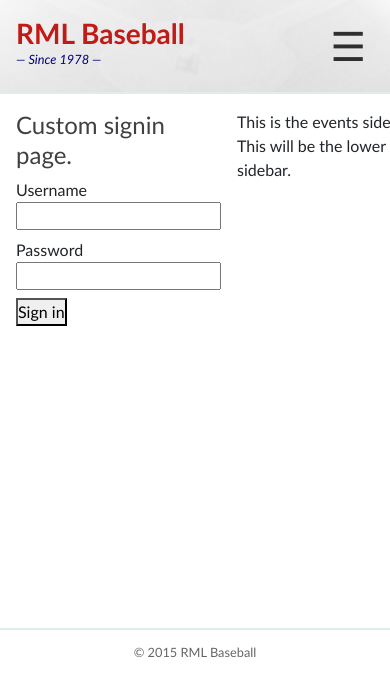
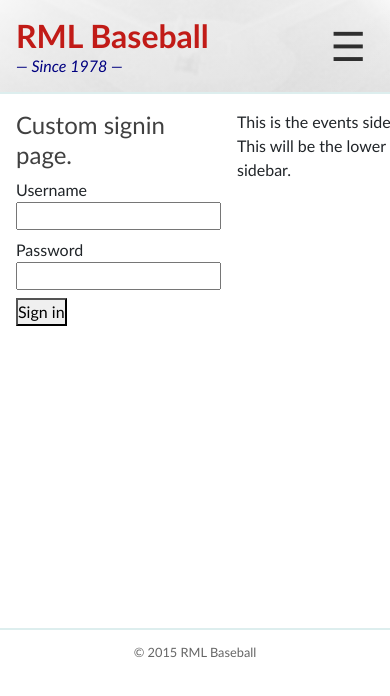
Before and after one commit to mike14747/rmlbb2, a Next.js app: page /auth/signin in a window 390 px wide. Shown: the top 696 px of the page. Built offline with nearby package versions, Linux system fonts and the light colour scheme.

Commit message:
Updated the header css so it's not so small at extra small screen sizes. Added /lib/api/events.js and /lib/api/news.js.

```diff
--- a/styles/Header.module.css
+++ b/styles/Header.module.css
@@ -14,14 +14,14 @@
 .headerLeft {
     flex: 1;
     text-align: left;
-    padding: 1rem;
+    padding: 1rem 0.50rem 1rem 1rem;
 }
 
 .heading {
     color: #c11b17;
     /* text-shadow: 1px 1px 5px rgba(0, 0, 0, 0.50); */
     margin-bottom: 0;
-    font-size: 1.75rem;
+    font-size: 2rem;
     font-weight: bolder;
 }
 
@@ -34,7 +34,7 @@
     color: #000080;
     font-style: italic;
     line-height: 1.25;
-    font-size: 0.8rem;
+    font-size: 1rem;
 }
 
 .subHeading::before {
@@ -46,14 +46,6 @@
 }
 
 @media (min-width: 480px) {
-    .heading {
-        font-size: 2rem;
-    }
-
-    .subHeading {
-        font-size: 0.9rem;
-    }
-
     .header {
         background-image: linear-gradient(135deg, rgba(255, 255, 255, 0.80), 35%, rgba(255, 255, 255, 0)),
             linear-gradient(-135deg, rgba(255, 255, 255, 0.85), 20%, rgba(255, 255, 255, 0)), url('/images/header_bg.jpg');
@@ -65,10 +57,6 @@
         font-size: 2.5rem;
     }
 
-    .subHeading {
-        font-size: 1rem;
-    }
-
     .header {
         background-image: linear-gradient(135deg, rgba(255, 255, 255, 0.75), 30%, rgba(255, 255, 255, 0)),
             linear-gradient(-135deg, rgba(255, 255, 255, 0.85), 15%, rgba(255, 255, 255, 0)),
--- a/styles/Nav.module.css
+++ b/styles/Nav.module.css
@@ -1,7 +1,7 @@
 .nav {
     flex: 0 0 auto;
     position: relative;
-    padding: 1rem;
+    padding: 1rem 1rem 1rem 0.50rem;
     background-color: transparent;
     cursor: pointer;
 }
```
Also changed, not shown: lib/api/events.js (added, +11 -0 lines), lib/api/news.js (added, +7 -0 lines).
